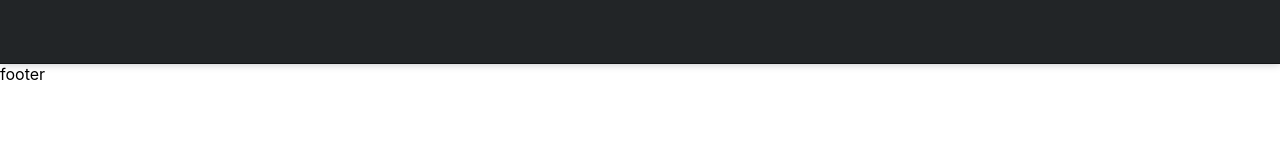
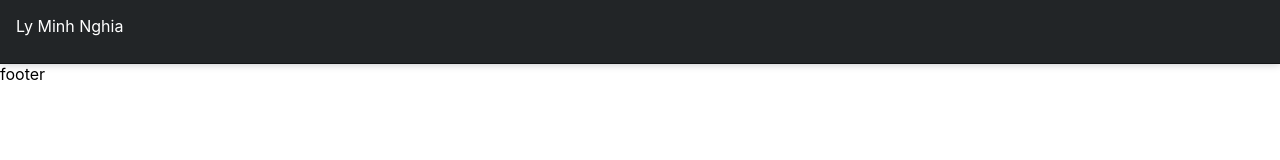
Before and after one commit to lyminhnghia/lyminhnghia.github.io, a Next.js app: page / in a window 1280 px wide. Shown: the top 160 px of the page. Built offline with nearby package versions, Linux system fonts and the light colour scheme.

Commit message:
update content

```diff
--- a/src/layouts/HomePage/index.tsx
+++ b/src/layouts/HomePage/index.tsx
@@ -11,7 +11,9 @@ const HomePage = () => {
         padding: 16,
         justifyContent: "space-between",
       }}
-    ></div>
+    >
+      Ly Minh Nghia
+    </div>
   );
 };
 
--- a/src/pages/index.tsx
+++ b/src/pages/index.tsx
@@ -10,7 +10,6 @@ const Home = () => {
         <meta name="description" content="Home" />
         <link rel="icon" href="/favicon.ico" />
       </Head>
-
       <main>
         <HomePageLayout />
       </main>
```
